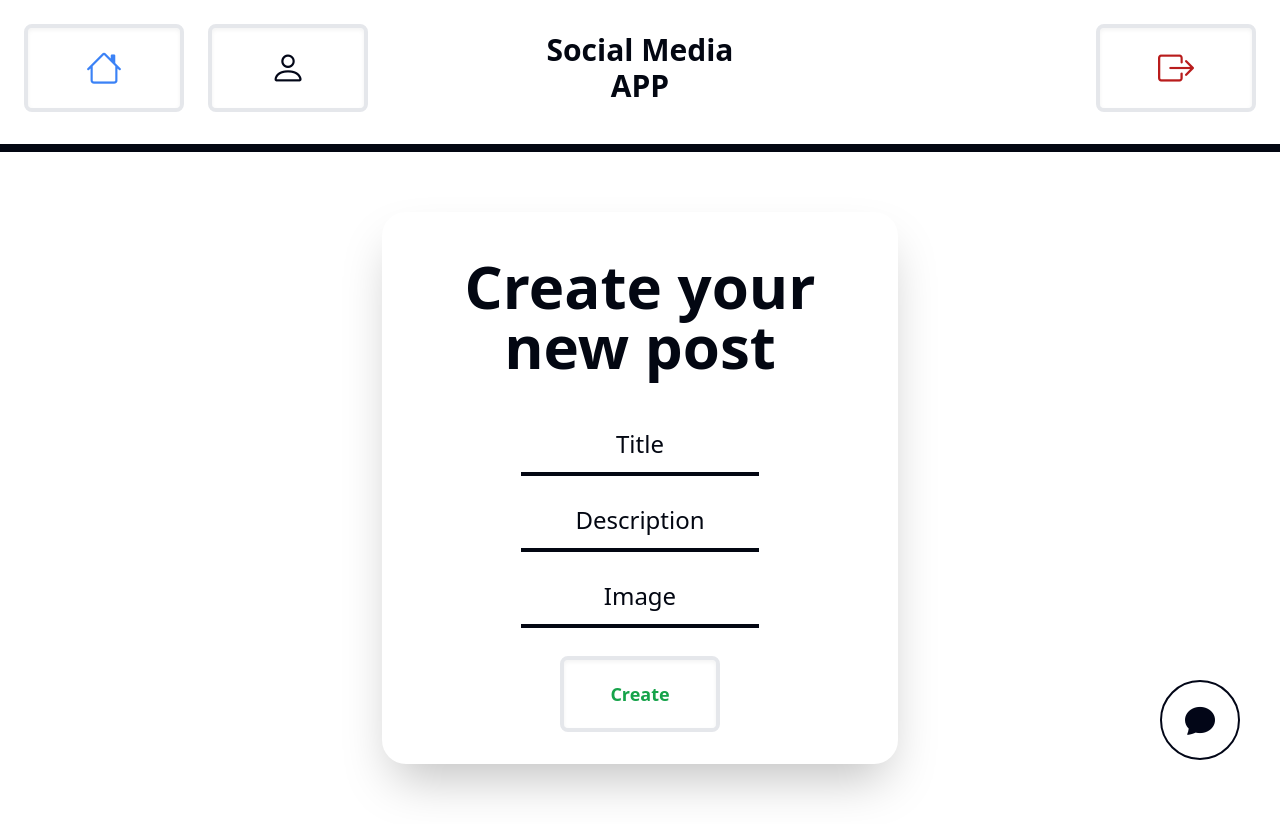
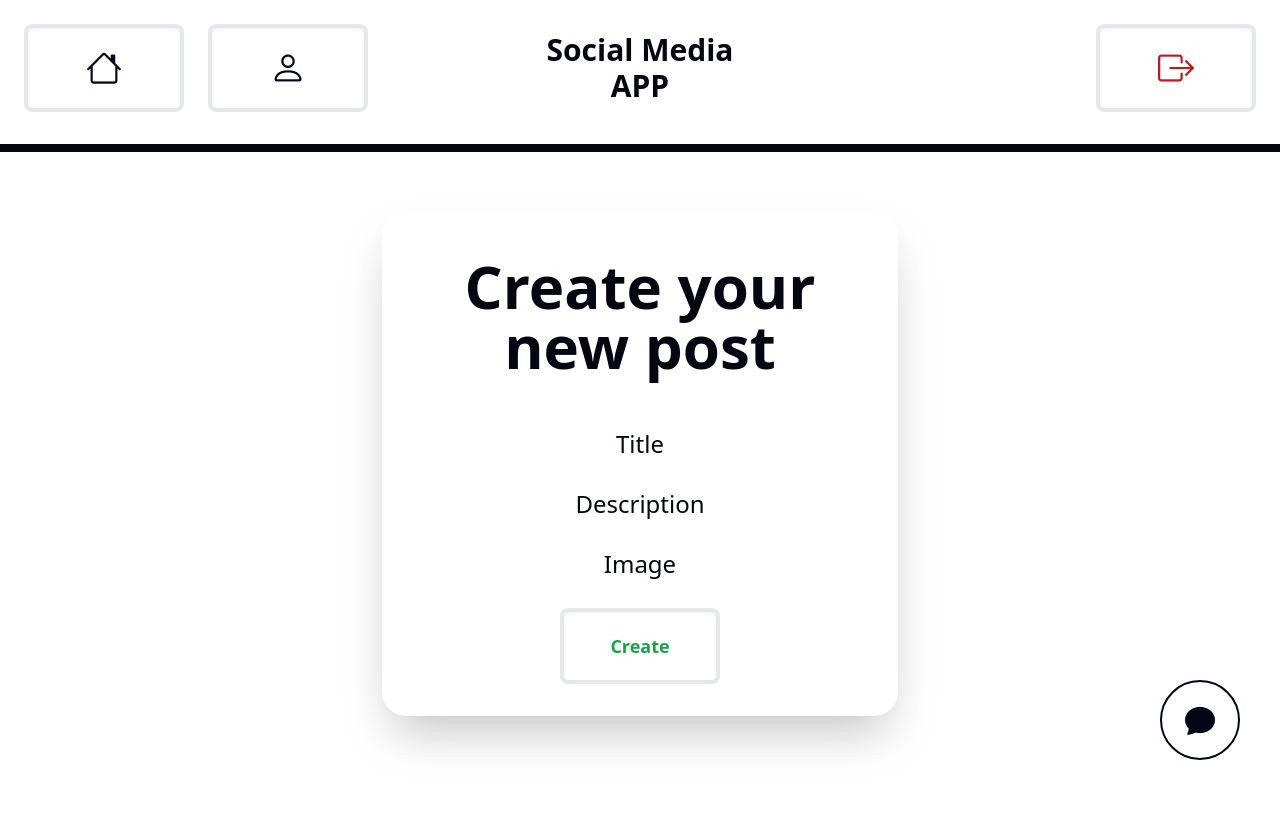
Before and after one commit to OskarProgrammer/Social-Media, a React (Vite) app: page /account/newPost in a window 1280 px wide. After the commit the page ends 800 px from the top, so only its background shows below. Built offline with nearby package versions, Linux system fonts and the light colour scheme; data requests are answered from the project's data file.

Commit message:
Creating some kind of input animation

```diff
--- a/src/components/NavBar.jsx
+++ b/src/components/NavBar.jsx
@@ -16,7 +16,7 @@ export const NavBar = ( ) => {
             {/* left side of navBar */}
             <div className="col-start-1 col-span-2 flex lg:sm:justify-start justify-center ">
 
-                <NavLink className="btn-blue lg:sm:block sm:hidden hidden">
+                <NavLink className="btn-blue lg:sm:block sm:hidden hidden text-slate-950">
                     <i className="bi bi-house"/>
                 </NavLink>
 
@@ -36,7 +36,7 @@ export const NavBar = ( ) => {
             {/* right side of the navBar */}
             <div className="col-start-4 col-span-2 flex lg:sm:justify-end justify-between ">
 
-                <NavLink to="/" className="btn-blue lg:sm:hidden">
+                <NavLink to="/" className="btn-blue lg:sm:hidden text-slate-950">
                     <i className="bi bi-house"/>
                 </NavLink>
 
--- a/src/index.css
+++ b/src/index.css
@@ -87,23 +87,27 @@
   }
 
   .inputField {
-    @apply p-3 text-center lg:sm:w-6/12 sm:w-8/12 mx-auto border-b-4 border-b-gray-950 efectOfTransition;
+    @apply p-3 pb-0 text-center lg:sm:w-6/12 sm:w-8/12 mx-auto efectOfTransition;
   }
 
-  .inputField:hover{
-    @apply bg-gray-950 rounded-tl-lg rounded-tr-lg text-white;
+  .line{
+    @apply border-2 border-slate-950 rounded w-0 mx-auto efectOfTransition opacity-0
+  }
+
+  .inputField:hover + .line {
+    @apply w-6/12 opacity-100
   }
 
   .inputField:focus{
     outline:none;
   }
 
+  .inputField:focus + .line {
+    @apply w-6/12 opacity-100
+  }
+
   .inputField::placeholder{
     @apply text-gray-950
-  }
-
-  .inputField::placeholder:hover{
-    @apply text-white
   }
 
   .titleOfForm {
--- a/src/pages/MainPage.jsx
+++ b/src/pages/MainPage.jsx
@@ -32,9 +32,14 @@ export const MainPage = () => {
             <div className="text-gray-950 flex flex-col gap-5 w-full">
 
                 <div className="flex flex-col lg:sm:w-5/12 w-10/12 mx-auto gap-4">
+
                     <input type="text" className="inputField" placeholder="Search a post"
                         onChange={(e) => {setFilter(e.target.value)}} value={filter}/>
+
+                    <hr className="line"/>
+
                     <button className="btn-green my-auto mx-auto" onClick={()=>{ setLoad(!load) }}>Search</button>
+
                 </div>
 
                 {posts?.map((post)=>(
```
